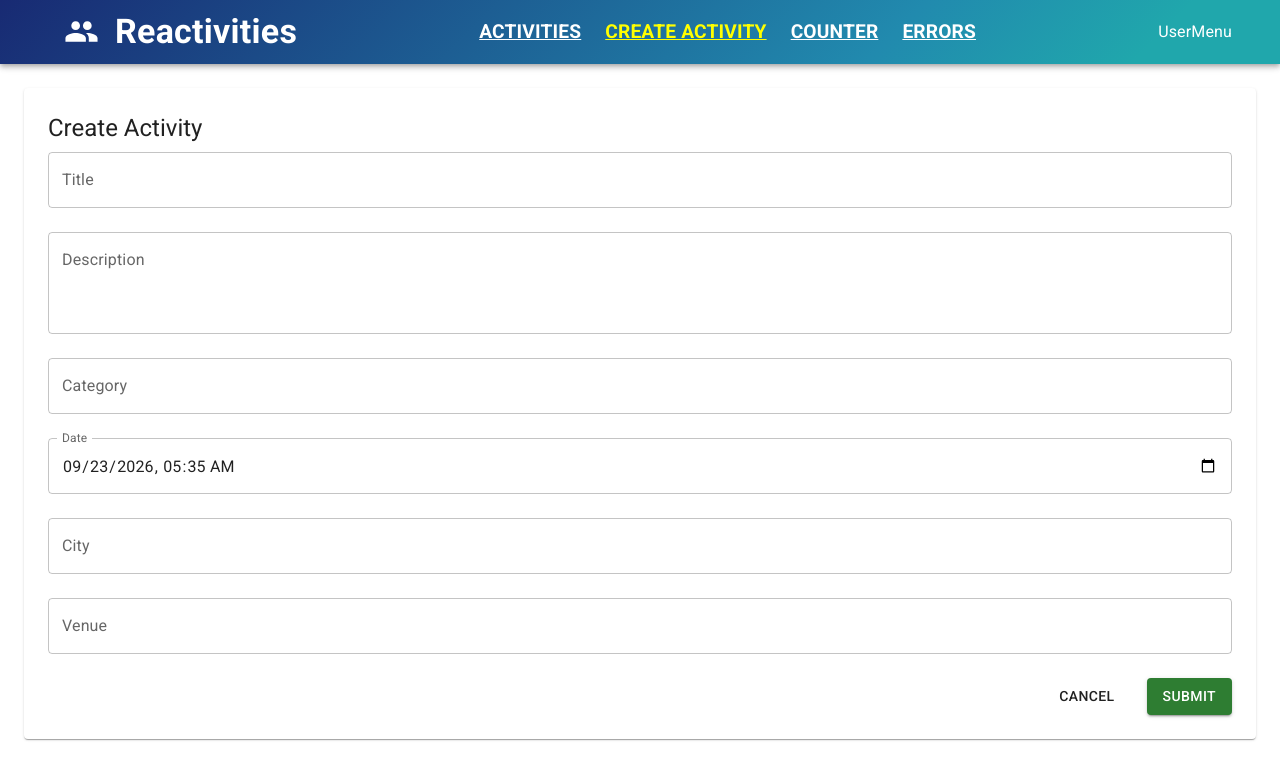
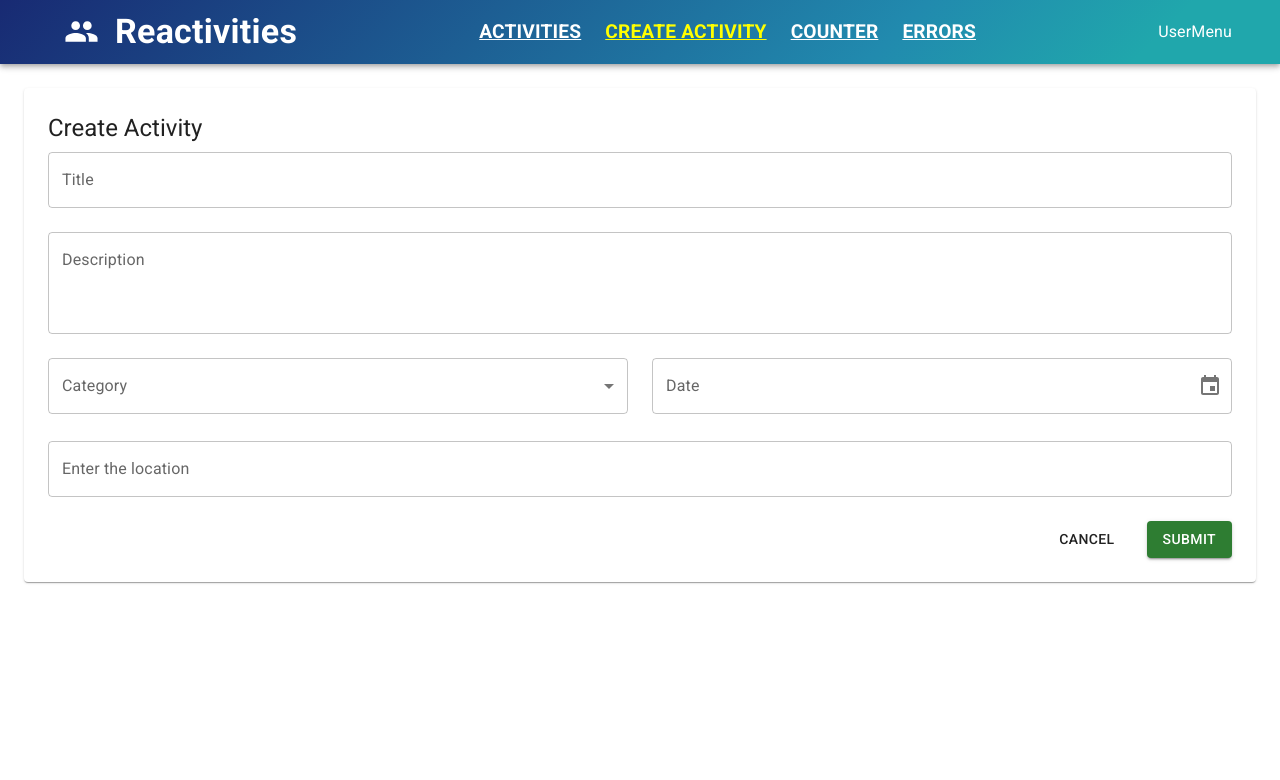
Before and after one commit to ShehabFekry1996/Reactivities, a React (Vite) app: page /createActivity in a window 1280 px wide. Shown: the top 780 px of the page. Built offline with nearby package versions, Linux system fonts and the light colour scheme.

Commit message:
Submit form

```diff
--- a/package.json
+++ b/package.json
@@ -16,6 +16,7 @@
     "@hookform/resolvers": "^5.9.1",
     "@mui/icons-material": "^9.4.0",
     "@mui/material": "^9.4.0",
+    "@mui/x-date-pickers": "^9.14.0",
     "@tanstack/react-query": "^5.104.0",
     "@tanstack/react-query-devtools": "^5.104.0",
     "axios": "^1.20.0",
--- /dev/null
+++ b/src/app/shared/components/DateTimeInput.tsx
@@ -0,0 +1,16 @@
+import {  useController, type FieldValues, type UseControllerProps } from "react-hook-form"
+import {DateTimePicker, type DateTimePickerProps} from '@mui/x-date-pickers'
+type Props<T extends FieldValues> = {} & UseControllerProps<T> & DateTimePickerProps
+
+
+export default function DateTimeInput<T extends FieldValues>(props: Props<T>) {
+    const {field,fieldState} = useController({...props});
+  return (
+    <DateTimePicker {...props} value={field.value ? new Date(field.value) : null} onChange={value =>{
+        field.onChange(new Date(value!))
+    }} sx={{width:'100%'}} slotProps={{textField:{onBlur: field.onBlur,error:!!fieldState.error,helperText:fieldState.error?.message}}}>
+
+    </DateTimePicker>
+
+  )
+}
--- /dev/null
+++ b/src/app/shared/components/LocationInput.tsx
@@ -0,0 +1,87 @@
+import type { TextFieldProps } from '@mui/material/TextField'
+import { useMemo, useState } from 'react';
+import { useController, type FieldValues, type UseControllerProps } from 'react-hook-form'
+import type { LocationIQSuggestion } from '../../../lib/types';
+import TextField from '@mui/material/TextField';
+import { Box, debounce, List, ListItemButton, Typography } from '@mui/material';
+import axios from 'axios';
+
+type Props<T extends FieldValues> = { label: string } & UseControllerProps<T> & TextFieldProps
+
+export default function LocationInput<T extends FieldValues>(props: Props<T>) {
+    const { field, fieldState } = useController({ ...props });
+    const [loading, setLoading] = useState(false);
+    const [suggestions, setSuggestions] = useState<LocationIQSuggestion[]>([]);
+    const [typed, setTyped] = useState<string | null>(null);
+
+    const locationUrl = `https://api.locationiq.com/v1/autocomplete?key=${import.meta.env.VITE_LOCATIONIQ_KEY}&limit=5&dedupe=1&`;
+
+    const inputValue =
+        typed ?? (field.value && typeof field.value === 'object'
+            ? field.value.venue || ''
+            : field.value || '');
+
+    const fetchSuggestions = useMemo(
+        () => debounce(async (query: string) => {
+            if (!query || query.length < 3) {
+                setSuggestions([]);
+                return;
+            }
+            setLoading(true);
+            try {
+                const response = await axios.get<LocationIQSuggestion[]>(`${locationUrl}q=${query}`);
+                setSuggestions(response.data);
+            }
+            catch (error) {
+                console.error('Error fetching location suggestions:', error);
+            }
+            finally {
+                setLoading(false);
+            }
+        }, 500), [locationUrl]
+    );
+
+    const handleChange = async (value: string) => {
+        setTyped(value);
+        await fetchSuggestions(value);
+    }
+
+    const handleSelect = (location: LocationIQSuggestion) => {
+        const city = location.address?.city || location.address?.town || location.address?.village;
+        const venue = location.display_name;
+        const latitude = location.lat;
+        const longitude = location.lon;
+        setTyped(null);
+        field.onChange({ city, venue, latitude, longitude });
+        setSuggestions([]);
+    }
+
+    return (
+        <Box>
+            <TextField
+                {...props}
+                value={inputValue}
+                onChange={e => handleChange(e.target.value)}
+                onBlur={field.onBlur}
+                fullWidth
+                variant="outlined"
+                error={!!fieldState.error}
+                helperText={fieldState.error?.message}
+            />
+            {loading && <Typography>Loading...</Typography>}
+            {suggestions.length > 0 && (
+                <List sx={{ border: 1 }}>
+                    {suggestions.map(suggestion => (
+                        <ListItemButton
+                            divider
+                            key={suggestion.place_id}
+                            onClick={() => handleSelect(suggestion)}
+                        >
+                            {suggestion.display_name}
+                        </ListItemButton>
+                    ))}
+                </List>
+            )}
+        </Box>
+    )
+}
--- /dev/null
+++ b/src/app/shared/components/SelectInput.tsx
@@ -0,0 +1,30 @@
+import { FormControl, FormHelperText, InputLabel, MenuItem, Select, type SelectProps } from "@mui/material";
+import { useController, type FieldValues, type UseControllerProps } from "react-hook-form"
+
+type Props<T extends FieldValues> = {
+    items: { text: string; value: string }[];
+} & UseControllerProps<T> & Partial<SelectProps>
+
+export default function SelectInput<T extends FieldValues>(props: Props<T>) {
+    const { field, fieldState } = useController({...props});
+
+    return (
+       <FormControl fullWidth error={!!fieldState.error}>
+    <InputLabel>{props.label}</InputLabel>
+    <Select
+        value={field.value ?? ''}
+        label={props.label}
+        onChange={field.onChange}
+        onBlur={field.onBlur}
+    >
+        {props.items.map((item) => (
+            <MenuItem key={item.value} value={item.value}>
+                {item.text}
+            </MenuItem>
+        ))}
+    </Select>
+    <FormHelperText>{fieldState.error?.message}</FormHelperText>
+</FormControl>
+
+    )
+}
--- a/src/app/shared/TextInput.tsx
+++ b/src/app/shared/components/TextInput.tsx
@@ -1,18 +1,17 @@
 import { TextField, type TextFieldProps } from "@mui/material"
 import { useController, type FieldValues, type UseControllerProps } from "react-hook-form"
 
-type Props<T extends FieldValues> = UseControllerProps<T> &
-    Omit<TextFieldProps, 'name' | 'defaultValue'>
+type Props<T extends FieldValues> = {} & UseControllerProps<T> & TextFieldProps
 
 export default function TextInput<T extends FieldValues>(props: Props<T>) {
-    const { field, fieldState } = useController(props)
-    const { control, rules, shouldUnregister, disabled, ...textFieldProps } = props
+    const { field, fieldState } = useController({...props});
 
     return (
         <TextField
-            {...textFieldProps}
+            {...props}
             {...field}
             fullWidth
+            value={field.value || ''}
             variant="outlined"
             error={!!fieldState.error}
             helperText={fieldState.error?.message}
--- a/src/features/activities/dashboard/ActivityCard.tsx
+++ b/src/features/activities/dashboard/ActivityCard.tsx
@@ -2,6 +2,7 @@ import { AccessTime, Place } from "@mui/icons-material";
 import { Avatar, Box, Button, Card, CardContent, CardHeader, Chip, Divider, Typography } from "@mui/material";
 import { Link } from "react-router";
 import { formatDate } from "../../../lib/util/util";
+import type { Activity } from "../../../lib/types";
 
 type Props = {
   activity: Activity;
@@ -19,7 +20,7 @@ export default function ActivityCard({activity}: Props) {
             <CardHeader
             avatar={<Avatar sx={{height:80,width:80}}></Avatar>}
             title={activity.title}
-            titleTypographyProps={{fontWeight:'bold',fontSize:20}}
+            slotProps={{fontWeight:'bold',fontSize:20}}
             subheader={
                 <>
                 Hosted by {' '} <Link to={`/profiles/bob`}>Bob</Link>
--- a/src/features/activities/details/form/ActivityForm.tsx
+++ b/src/features/activities/details/form/ActivityForm.tsx
@@ -1,28 +1,54 @@
-import { Box, Button, Paper, TextField, Typography } from "@mui/material";
+import { Box, Button, Paper, Typography } from "@mui/material";
 import { useActivities } from "../../../../lib/types/hooks/useActivities";
-import { useParams } from "react-router";
+import { useNavigate, useParams } from "react-router";
 import { useForm} from 'react-hook-form';
 import { useEffect } from "react";
 import { zodResolver } from '@hookform/resolvers/zod';
 import { activitySchema, type ActivitySchema } from "../../../../lib/schemas/activitySchema";
-import TextInput from "../../../../app/shared/TextInput";
+import TextInput from "../../../../app/shared/components/TextInput";
+import SelectInput from "../../../../app/shared/components/SelectInput";
+import { categoryOptions } from "./categoryOptions";
+import DateTimeInput from "../../../../app/shared/components/DateTimeInput";
+import LocationInput from "../../../../app/shared/components/LocationInput";
 
     export default function ActivityForm() {
 
-        const {register,control, reset,handleSubmit} = useForm<ActivitySchema>({
+        const {control, reset,handleSubmit} = useForm<ActivitySchema>({
             mode:'onTouched',
             resolver: zodResolver(activitySchema)});
         const {id} = useParams();
         const {updateActivity,createActivity,activity,isLoadingActivity} = useActivities(id);
-
+        const navigate = useNavigate();
         useEffect(() => {
             if(activity)
-                reset(activity);
+                reset({
+            ...activity,
+        location:{
+            city : activity.city,
+            venue : activity.venue,
+            latitude : activity.latitude,
+            longitude : activity.longitude
+        }});
         },[activity,reset])
         const onSubmit =async (data: ActivitySchema) => {
+            const{location,...rest} = data;
+            const activityData = {...rest,...location};
+            try{
+                if(activity)
+                    updateActivity.mutate({...activity,...activityData},
+                {onSuccess: () => {navigate(`/activities/${activity.id}`)}});
+                else{
+                    createActivity.mutate(activityData,
+                {onSuccess: (id) => {navigate(`/activities/${id}`)}});
+            }
+        }
+            catch(error)
+            {
+                console.log('Error submitting activity:', error);
+            }
             console.log(data);
         }
-if(isLoadingActivity)
+    if(isLoadingActivity)
     return <Typography>Loading activity ...</Typography>
     return (
         <Paper sx={{ padding: 3 }}>
@@ -31,15 +57,13 @@ if(isLoadingActivity)
             </Typography>
             <Box component='form' onSubmit={handleSubmit(onSubmit)} sx={{ display: 'flex', flexDirection: 'column', gap: 3 }}>
                 <TextInput control={control} name='title' label="Title"></TextInput>
-                <TextField {...register('description')} label='Description'
-                defaultValue={activity?.description} multiline rows={3} />
-                <TextField {...register('category')} label='Category'    defaultValue={activity?.category} />
-                <TextField
-                label='Date' {...register('date')}
-                 type="datetime-local" defaultValue={activity?.date ?
-                  activity.date.slice(0, 16) : new Date().toISOString().slice(0, 16)} />
-                <TextField {...register('city')} label='City'  defaultValue={activity?.city} />
-                <TextField {...register('venue')} label='Venue'  defaultValue={activity?.venue} />
+                <TextInput control={control} name='description' multiline rows={3} label="Description"></TextInput>
+                <Box sx={{display: 'flex', gap: 3}}>
+                    <SelectInput items={categoryOptions} control={control} name='category' label="Category"></SelectInput>
+                    <DateTimeInput control={control} name='date' label="Date"></DateTimeInput>
+
+                </Box>
+                <LocationInput name='location' control={control} label='Enter the location'></LocationInput>
                 <Box sx={{ display: 'flex', justifyContent: 'end', gap: 3 }}>
                     <Button color='inherit' >Cancel</Button>
                     <Button type="submit" color='success' disabled={updateActivity.isPending || createActivity.isPending} variant='contained'>Submit</Button>
--- /dev/null
+++ b/src/features/activities/details/form/categoryOptions.ts
@@ -0,0 +1,8 @@
+export const categoryOptions = [
+    { text: 'Drinks', value: 'drinks' },
+    { text: 'Culture', value: 'culture' },
+    { text: 'Film', value: 'film' },
+    { text: 'Food', value: 'food' },
+    { text: 'Travel', value: 'travel' },
+    { text: 'Music', value: 'music' },
+]
--- a/src/lib/schemas/activitySchema.ts
+++ b/src/lib/schemas/activitySchema.ts
@@ -1,14 +1,19 @@
 import {z} from 'zod';
 
-const requiredString = (fieldName:string) => z.string().min(1, { message: `${fieldName} is required` });
+const requiredString = (fieldName:string) => z.string({required_error: `${fieldName} is required`})
+    .min(1,{ message: `${fieldName} is required`});
 
 export const activitySchema = z.object({
     title:requiredString('Title'),
     description:requiredString('Description'),
-    venue:requiredString('Venue'),
-    city:requiredString('City'),
-    date:requiredString('Date'),
+    date:z.coerce.date({required_error: 'Date is required'}),
     category:requiredString('Category'),
+    location:z.object({
+        venue:requiredString('Venue'),
+        city:z.string().optional(),
+        latitude:z.coerce.number(),
+        longitude:z.coerce.number()
+    }).optional()
 });
 
 
--- a/src/main.tsx
+++ b/src/main.tsx
@@ -13,18 +13,22 @@ import { RouterProvider } from 'react-router'
 import { router } from './app/layout/router/Routes'
 import { store, StoreContext } from './lib/stores/store'
 import {ToastContainer} from 'react-toastify'
+import { LocalizationProvider } from '@mui/x-date-pickers'
+import {AdapterDateFns} from '@mui/x-date-pickers/AdapterDateFns'
 
 const queryClient = new QueryClient();
 
 createRoot(document.getElementById('root')!).render(
   <StrictMode>
-    <StoreContext.Provider value={store}>
+    <LocalizationProvider dateAdapter={AdapterDateFns}>
+      <StoreContext.Provider value={store}>
       <QueryClientProvider client={queryClient}>
         <ReactQueryDevtools></ReactQueryDevtools>
         <ToastContainer position='bottom-right' hideProgressBar theme='colored'></ToastContainer>
         <RouterProvider router={router}></RouterProvider>
       </QueryClientProvider>
     </StoreContext.Provider>
+    </LocalizationProvider>
 
   </StrictMode>,
 )
```
Also changed, not shown: src/lib/types/index.d.ts (+32 -1 lines), 2 other files (tests, documents, lock files or other folders).
